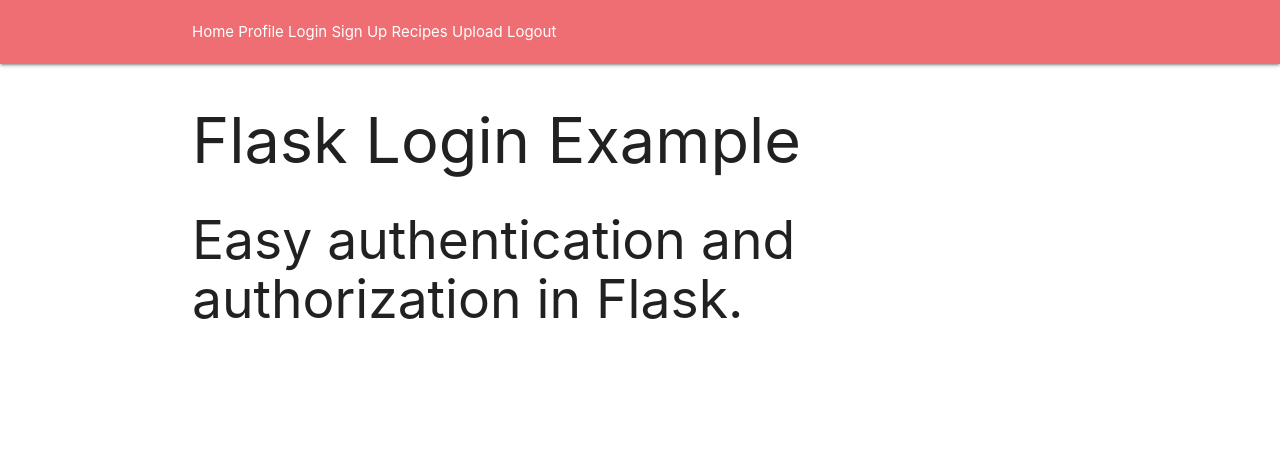
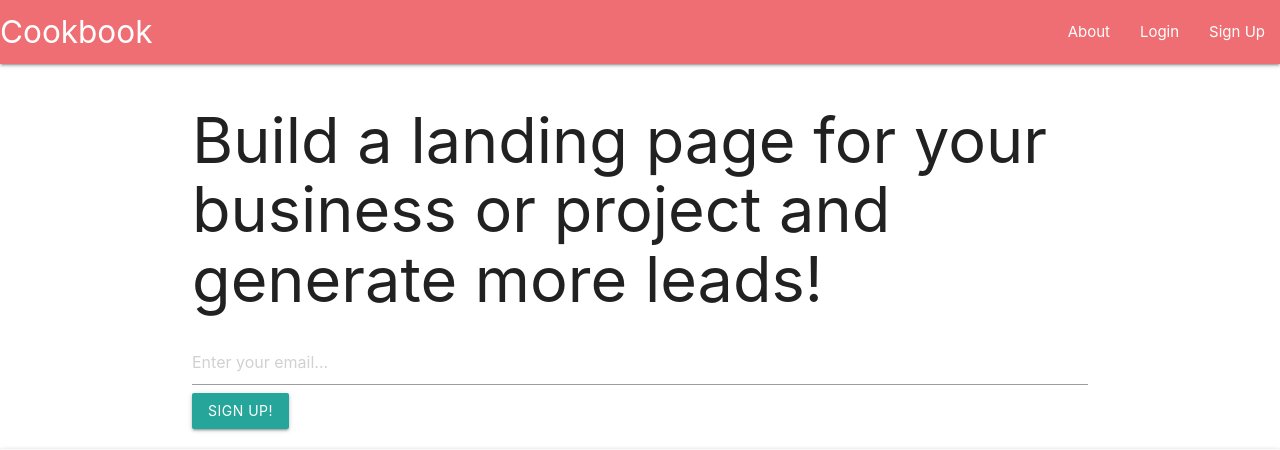
Before and after one commit to podvistorcheto/Milestone-3, a Flask app: page / in a window 1280 px wide. Shown: the top 450 px of the page. Run offline with Flask 2, Linux system fonts and the light colour scheme; some libraries are stand-ins or nearby versions.

Commit message:
landing page

```diff
--- a/app.py
+++ b/app.py
@@ -33,7 +33,7 @@
 
 @app.route('/')
 def index():
-    return render_template('render.html')
+    return render_template('index.html')
 
 @app.route('/profile')
 def profile():
--- a/templates/base.html
+++ b/templates/base.html
@@ -1,64 +1,117 @@
 <!DOCTYPE html>
 <html>
-
   <head>
-    <meta charset="utf-8">
-    <meta http-equiv="X-UA-Compatible" content="IE=edge">
-    <meta name="viewport" content="width=device-width, initial-scale=1">
+    <meta charset="utf-8" />
+    <meta http-equiv="X-UA-Compatible" content="IE=edge" />
+    <meta name="viewport" content="width=device-width, initial-scale=1" />
     <title>Flask Auth</title>
-    <link href="https://fonts.googleapis.com/icon?family=Material+Icons" rel="stylesheet" />
-    <link rel="stylesheet" href="https://cdnjs.cloudflare.com/ajax/libs/materialize/1.0.0/css/materialize.min.css">
-    <link rel="stylesheet" href="{{url_for('static', filename='css/style.css')}}" type="text/css" />
-
+    <link
+      href="https://fonts.googleapis.com/icon?family=Material+Icons"
+      rel="stylesheet"
+    />
+    <link
+      rel="stylesheet"
+      href="https://cdnjs.cloudflare.com/ajax/libs/materialize/1.0.0/css/materialize.min.css"
+    />
+    <link
+      rel="stylesheet"
+      href="{{url_for('static', filename='css/style.css')}}"
+      type="text/css"
+    />
   </head>
 
   <body>
-    <section class="hero is-primary is-fullheight">
-
-        <div class="hero-head">
-            <nav class="navbar">
-                <div class="container">
-
-                    <div id="navbarMenuHeroA" class="navbar-menu">
-                        <div class="navbar-end">
+    <nav>
+      <div class="nav-wrapper">
+        <a href="#!" class="brand-logo">Cookbook</a>
+        <a href="#" data-target="mobile-demo" class="sidenav-trigger"
+          ><i class="material-icons">menu</i></a
+        >
+        <ul id="nav-mobile" class="right hide-on-med-and-down">
+          <li>
             <a href="{{ url_for('index') }}" class="navbar-item">
               Home
             </a>
+          </li>
+          <li>
             <a href="{{ url_for('profile') }}" class="navbar-item">
               Profile
             </a>
+          </li>
+          <li>
             <a href="{{ url_for('login') }}" class="navbar-item">
               Login
             </a>
+          </li>
+          <li>
             <a href="{{ url_for('signup') }}" class="navbar-item">
               Sign Up
             </a>
+          </li>
+          <li>
             <a href="{{ url_for('meals') }}" class="navbar-item">
               Recipes
             </a>
+          </li>
+          <li>
             <a href="{{ url_for('share_recipe') }}" class="navbar-item">
               Upload
             </a>
+          </li>
+          <li>
             <a href="{{ url_for('logout') }}" class="navbar-item">
               Logout
             </a>
-                        </div>
-                    </div>
+          </li>
+        </ul>
       </div>
     </nav>
-        </div>
+    <ul class="sidenav" id="mobile-demo">
+      <li>
+        <a href="{{ url_for('index') }}" class="navbar-item">
+          Home
+        </a>
+      </li>
+      <li>
+        <a href="{{ url_for('profile') }}" class="navbar-item">
+          Profile
+        </a>
+      </li>
+      <li>
+        <a href="{{ url_for('login') }}" class="navbar-item">
+          Login
+        </a>
+      </li>
+      <li>
+        <a href="{{ url_for('signup') }}" class="navbar-item">
+          Sign Up
+        </a>
+      </li>
+      <li>
+        <a href="{{ url_for('meals') }}" class="navbar-item">
+          Recipes
+        </a>
+      </li>
+      <li>
+        <a href="{{ url_for('share_recipe') }}" class="navbar-item">
+          Upload
+        </a>
+      </li>
+      <li>
+        <a href="{{ url_for('logout') }}" class="navbar-item">
+          Logout
+        </a>
+      </li>
+    </ul>
 
       <div class="hero-body">
         <div class="container has-text-centered">
-               {% block content %}
-               {% endblock %}
+          {% block content %} {% endblock %}
         </div>
       </div>
-    </section>
     <script src="https://cdnjs.cloudflare.com/ajax/libs/jquery/3.2.1/jquery.min.js"></script>
     <script src="https://cdnjs.cloudflare.com/ajax/libs/materialize/1.0.0/js/materialize.min.js"></script>
     <script src="{{url_for('static', filename='ninja.js')}}"></script>
     <script src="{{url_for('static', filename='forms.js')}}"></script>
   </body>
-
 </html>
--- /dev/null
+++ b/templates/index.html
@@ -0,0 +1,131 @@
+<!DOCTYPE html>
+<html lang="en">
+
+<head>
+	<meta charset="UTF-8" />
+	<meta name="viewport" content="width=device-width, initial-scale=1.0" />
+	<meta http-equiv="X-UA-Compatible" content="ie=edge" />
+	<link href="https://fonts.googleapis.com/icon?family=Material+Icons" rel="stylesheet" />
+<!-- <link rel="stylesheet" href="https://cdnjs.cloudflare.com/ajax/libs/materialize/0.100.2/css/materialize.min.css"> -->
+	<link
+      rel="stylesheet"
+      href="https://cdnjs.cloudflare.com/ajax/libs/materialize/1.0.0/css/materialize.min.css"
+    />
+    <link rel="stylesheet" href="{{url_for('static', filename='css/style.css')}}" type="text/css" />
+	<title>Cooking Book</title>
+</head>
+
+<body>
+      <nav>
+    <div class="nav-wrapper">
+      <a href="#!" class="brand-logo">Cookbook</a>
+      <a href="#" data-target="mobile-demo" class="sidenav-trigger"><i class="material-icons">menu</i></a>
+      <ul class="right hide-on-med-and-down">
+        <li><a href="{{ url_for('index') }}" class="navbar-item">
+									About
+								</a></li>
+        <li><a href="{{ url_for('login') }}" class="navbar-item">
+									Login
+								</a></li>
+        <li><a href="{{ url_for('signup') }}" class="navbar-item">
+									Sign Up
+								</a></li>
+      </ul>
+    </div>
+  </nav>
+
+  <ul class="sidenav" id="mobile-demo"><li><a href="{{ url_for('index') }}"" class="navbar-item">
+									About
+								</a></li>
+        <li><a href="{{ url_for('login') }}" class="navbar-item">
+									Login
+								</a></li>
+        <li><a href="{{ url_for('signup') }}" class="navbar-item">
+									Sign Up
+								</a></li>
+  </ul>
+
+  <header class="masthead text-white text-center">
+    <div class="overlay"></div>
+    <div class="container">
+      <div class="row">
+        <div class="col-xl-9 mx-auto">
+          <h1 class="mb-5">Build a landing page for your business or project and generate more leads!</h1>
+        </div>
+        <div class="col-md-10 col-lg-8 col-xl-7 mx-auto">
+          <form>
+            <div class="form-row">
+              <div class="col-12 col-md-9 mb-2 mb-md-0">
+                <input type="email" class="form-control form-control-lg" placeholder="Enter your email...">
+              </div>
+              <div class="col-12 col-md-3">
+                <button type="submit" class="btn btn-block btn-lg btn-primary">Sign up!</button>
+              </div>
+            </div>
+          </form>
+        </div>
+      </div>
+    </div>
+  </header>
+<div class="col s12 m8 offset-m2 l6 offset-l3">
+        <div class="card-panel grey lighten-5 z-depth-1">
+          <div class="row valign-wrapper">
+            <div class="col s7">
+              <img src="{{url_for('static', filename='images/nin.png')}}" alt="" class="circle responsive-img"> <!-- notice the "circle" class -->
+            </div>
+            <div class="col s5">
+              <span class="black-text">
+                This is a square image. Add the "circle" class to it to make it appear circular.
+              </span>
+            </div>
+            <div class="col s7">
+              <img src="{{url_for('static', filename='images/bikove.png')}}" alt="" class="circle responsive-img"> <!-- notice the "circle" class -->
+            </div>
+            <div class="col s5">
+              <span class="black-text">
+                This is a square image. Add the "circle" class to it to make it appear circular.
+              </span>
+            </div>
+            <div class="col s7">
+              <img src="{{url_for('static', filename='images/nao.png')}}" alt="" class="circle responsive-img"> <!-- notice the "circle" class -->
+            </div>
+            <div class="col s5">
+              <span class="black-text">
+                This is a square image. Add the "circle" class to it to make it appear circular.
+              </span>
+            </div>
+            <div class="col 7">
+              <img src="{{url_for('static', filename='images/1.png')}}" alt="" class="circle responsive-img"> <!-- notice the "circle" class -->
+            </div>
+            <div class="col s5">
+              <span class="black-text">
+                This is a square image. Add the "circle" class to it to make it appear circular.
+              </span>
+            </div>
+          </div>
+
+        </div>
+      </div>
+
+
+{% block content %}
+<h1 class="title">
+</h1>
+<h2 class="subtitle">
+</h2>
+{% endblock %}
+
+		<!-- /.row -->
+
+	<!-- /.container -->
+	<!-- Footer here-->
+	<footer>
+		<!-- /.container -->
+	</footer>
+	<script src="https://cdnjs.cloudflare.com/ajax/libs/jquery/3.2.1/jquery.min.js"></script>
+    <script src="https://cdnjs.cloudflare.com/ajax/libs/materialize/1.0.0/js/materialize.min.js"></script>
+    <script src="{{url_for('static', filename='ninja.js')}}"></script>
+    <script src="{{url_for('static', filename='forms.js')}}"></script>
+</body>
+
+</html>
--- a/templates/render.html
+++ /dev/null
@@ -1,10 +0,0 @@
-{% extends "base.html" %}
-
-{% block content %}
-<h1 class="title">
-  Flask Login Example
-</h1>
-<h2 class="subtitle">
-  Easy authentication and authorization in Flask.
-</h2>
-{% endblock %}
```
Also changed, not shown: templates/list.html (added, +24 -0 lines), templates/share_recipe.html (+7 -0 lines), templates/modify.html (renamed from templates/ratings.html). Lines whose indentation alone changed are shown as unchanged.
